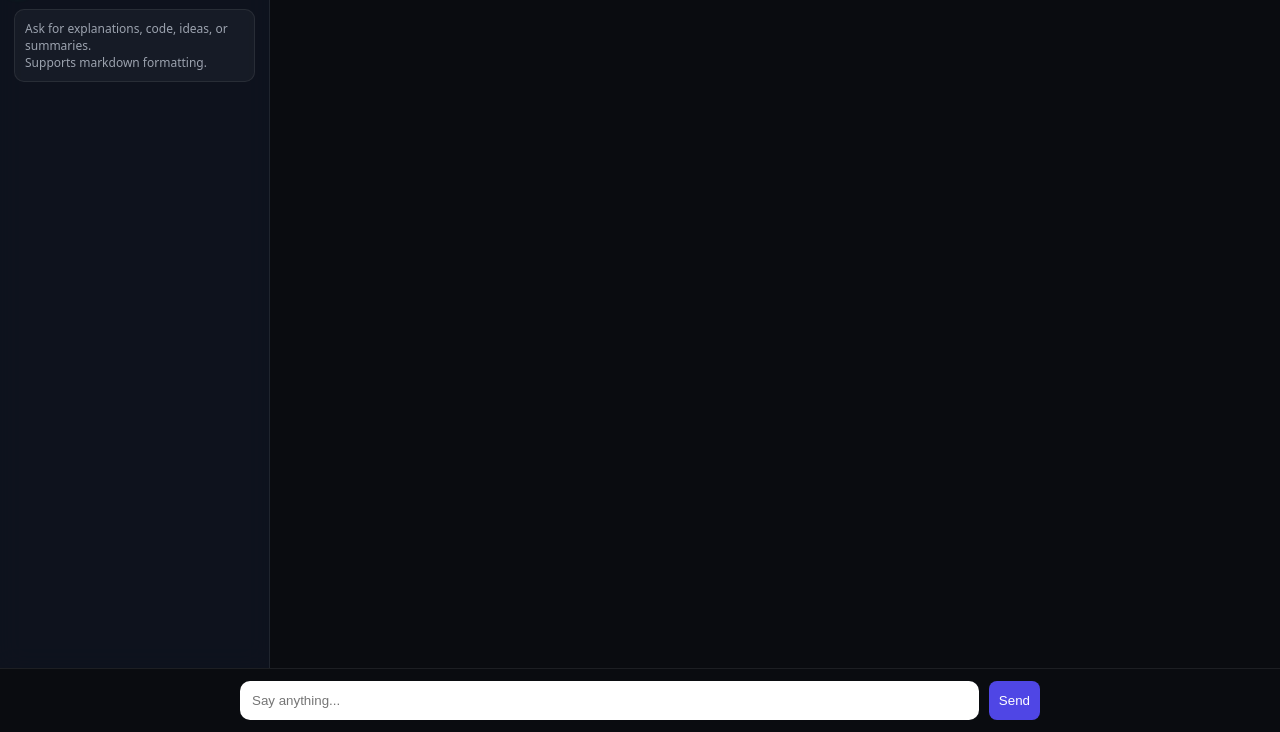
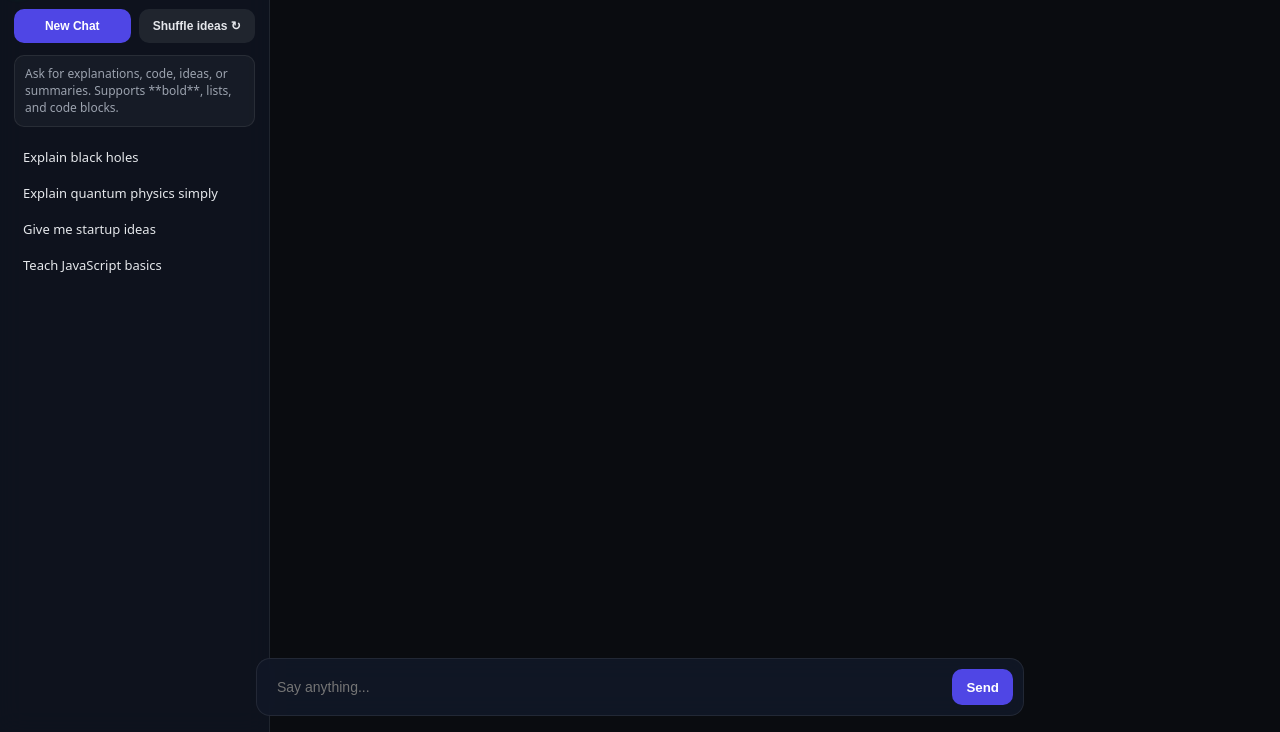
Before and after one commit to theepicdavid/d-ai1, a website: page public/index.html in a window 1280 px wide. Shown: the part 68-800 px from the top of the page. Drawn offline with nearby package versions, Linux system fonts and the light colour scheme.

Commit message:
Update index.html

```diff
--- a/public/index.html
+++ b/public/index.html
@@ -1,7 +1,7 @@
 <!DOCTYPE html>
 <html>
 <head>
-<meta name="viewport" content="width=device-width, initial-scale=1.0">
+<meta name="viewport" content="width=device-width, initial-scale=1.0, maximum-scale=1.0, user-scalable=no">
 
 <title>D-AI</title>
 
@@ -15,20 +15,21 @@
   --text:#e5e7eb;
   --muted:#9ca3af;
   --accent:#4f46e5;
+  --user:#2563eb;
 }
 
 *{box-sizing:border-box}
 
 body{
   margin:0;
-  font-family:system-ui;
+  font-family:system-ui,-apple-system,Segoe UI,Roboto;
   background:var(--bg);
   color:var(--text);
   height:100vh;
   display:flex;
 }
 
-/* SIDEBAR (YOUR ORIGINAL STYLE RESTORED) */
+/* SIDEBAR (RESTORED ORIGINAL STYLE) */
 .sidebar{
   width:270px;
   background:rgba(17,24,39,0.6);
@@ -38,11 +39,12 @@ body{
   display:flex;
   flex-direction:column;
   gap:12px;
-  transition:0.3s;
 }
 
 .brand{
   font-weight:800;
+  font-size:16px;
+  letter-spacing:1px;
 }
 
 .status{
@@ -61,6 +63,24 @@ body{
   box-shadow:0 0 10px #22c55e;
 }
 
+.btnRow{
+  display:flex;
+  gap:8px;
+}
+
+.btn{
+  flex:1;
+  padding:10px;
+  border-radius:10px;
+  border:none;
+  cursor:pointer;
+  font-weight:600;
+  font-size:12px;
+}
+
+.new{ background:var(--accent); color:white; }
+.shuffle{ background:rgba(255,255,255,0.08); color:var(--text); }
+
 .card{
   padding:10px;
   border-radius:10px;
@@ -68,6 +88,17 @@ body{
   border:1px solid var(--border);
   font-size:12px;
   color:var(--muted);
+  line-height:1.4;
+}
+
+.suggestions div{
+  padding:9px;
+  border-radius:8px;
+  font-size:13px;
+  cursor:pointer;
+}
+.suggestions div:hover{
+  background:rgba(255,255,255,0.06);
 }
 
 /* MAIN */
@@ -75,65 +106,65 @@ body{
   flex:1;
   display:flex;
   flex-direction:column;
-  height:100vh;
   min-width:0;
 }
 
 /* HEADER */
 header{
+  padding:12px 16px;
+  border-bottom:1px solid var(--border);
+  background:rgba(15,23,42,0.5);
+  backdrop-filter: blur(10px);
   display:flex;
   align-items:center;
   gap:10px;
-  padding:12px;
-  border-bottom:1px solid var(--border);
-  background:rgba(15,23,42,0.5);
-}
-
-button{
-  cursor:pointer;
-  border:none;
-  padding:8px 10px;
-  border-radius:8px;
-  background:var(--accent);
-  color:white;
 }
 
 /* CHAT */
 #chat{
   flex:1;
-  padding:20px;
+  padding:24px;
   overflow-y:auto;
   display:flex;
   flex-direction:column;
   gap:12px;
 
-  /* FIX: prevents input overlap */
+  /* FIX OVERLAP */
   padding-bottom:160px;
 }
 
 .msg{
-  max-width:72%; /* 🔥 YOUR ORIGINAL KEPT */
+  max-width:72%; /* KEEP YOUR ORIGINAL */
   padding:12px 14px;
   border-radius:16px;
   font-size:14px;
   line-height:1.6;
+  animation:pop .12s ease-out;
   white-space:pre-wrap;
+}
+
+@keyframes pop{
+  from{transform:scale(0.98);opacity:0}
+  to{transform:scale(1);opacity:1}
 }
 
 .user{
   align-self:flex-end;
-  background:#2563eb;
+  background:linear-gradient(135deg,#2563eb,#1d4ed8);
+  border-bottom-right-radius:6px;
 }
 
 .ai{
   align-self:flex-start;
   background:rgba(17,24,39,0.85);
+  border-bottom-left-radius:6px;
 }
 
-/* MARKDOWN FIX (IMPORTANT) */
+/* MARKDOWN FIX (REAL LOOK) */
 .ai p{margin:6px 0;}
 .ai ul{margin:6px 0 6px 18px;}
-.ai h1,.ai h2,.ai h3{margin:6px 0;}
+.ai h1{font-size:18px;margin:6px 0;}
+.ai h2{font-size:16px;margin:6px 0;}
 
 .ai code{
   background:#111;
@@ -151,38 +182,54 @@ button{
 
 /* INPUT */
 .inputWrap{
-  position:fixed;
-  bottom:0;
-  left:0;
+  position:absolute;
+  bottom:16px;
+  left:50%;
+  transform:translateX(-50%);
   width:100%;
-  padding:12px;
-  background:#0a0c10;
-  border-top:1px solid rgba(255,255,255,0.08);
+  max-width:800px;
+  padding:0 16px;
 }
 
 .box{
-  max-width:800px;
-  margin:auto;
   display:flex;
   gap:10px;
+  padding:10px;
+  border-radius:14px;
+  background:rgba(17,24,39,0.9);
+  border:1px solid var(--border);
+  backdrop-filter: blur(12px);
 }
 
 input{
   flex:1;
-  padding:12px;
-  border-radius:10px;
+  background:transparent;
   border:none;
   outline:none;
+  color:var(--text);
+  padding:10px;
+  font-size:14px;
 }
 
-/* MOBILE SIDEBAR */
-@media(max-width:700px){
+button.send{
+  background:var(--accent);
+  border:none;
+  color:white;
+  padding:10px 14px;
+  border-radius:10px;
+  cursor:pointer;
+  font-weight:600;
+}
+
+/* MOBILE */
+@media (max-width:700px){
   .sidebar{
     position:fixed;
     left:-270px;
     top:0;
     height:100%;
     z-index:1000;
+    transition:0.3s;
   }
 
   .sidebar.open{
@@ -194,7 +241,7 @@ input{
 
 <body>
 
-<!-- SIDEBAR (FULL RESTORED CONTENT) -->
+<!-- SIDEBAR (FULL RESTORED) -->
 <div class="sidebar" id="sidebar">
 
   <div class="brand">D-AI</div>
@@ -204,10 +251,17 @@ input{
     Online AI Assistant
   </div>
 
+  <div class="btnRow">
+    <button class="btn new" onclick="newChat()">New Chat</button>
+    <button class="btn shuffle" onclick="randomize()">Shuffle ideas ↻</button>
+  </div>
+
   <div class="card">
-    Ask for explanations, code, ideas, or summaries.<br>
-    Supports markdown formatting.
+    Ask for explanations, code, ideas, or summaries.
+    Supports **bold**, lists, and code blocks.
   </div>
+
+  <div class="suggestions" id="suggestions"></div>
 
 </div>
 
@@ -216,7 +270,10 @@ input{
 
 <header>
   <button onclick="toggleSidebar()">☰</button>
-  <b>D-AI Chat</b>
+  <div>
+    <div style="font-weight:700">D-AI Chat</div>
+    <div style="font-size:12px;color:gray;">Your everyday AI assistant</div>
+  </div>
 </header>
 
 <div id="chat"></div>
@@ -224,47 +281,66 @@ input{
 <div class="inputWrap">
   <div class="box">
     <input id="msg" placeholder="Say anything..." />
-    <button onclick="send()">Send</button>
+    <button class="send" onclick="send()">Send</button>
   </div>
 </div>
 
 </div>
 
 <script>
-const chat = document.getElementById("chat");
-const input = document.getElementById("msg");
+const chat=document.getElementById("chat");
+const input=document.getElementById("msg");
+const suggestionsBox=document.getElementById("suggestions");
 
-const sessionId =
-  localStorage.getItem("sessionId") ||
-  crypto.randomUUID();
-
-localStorage.setItem("sessionId", sessionId);
+const sessionId=localStorage.getItem("sessionId")||crypto.randomUUID();
+localStorage.setItem("sessionId",sessionId);
 
 /* SIDEBAR TOGGLE */
 function toggleSidebar(){
   document.getElementById("sidebar").classList.toggle("open");
 }
 
-/* ADD MESSAGE */
-function add(text, cls, isAI=false){
+/* SUGGESTIONS */
+const prompts=[
+  "Explain quantum physics simply",
+  "Give me startup ideas",
+  "Write a Python function",
+  "Teach JavaScript basics",
+  "Explain black holes"
+];
+
+function randomize(){
+  suggestionsBox.innerHTML="";
+  prompts.sort(()=>Math.random()-0.5).slice(0,4).forEach(p=>{
+    const d=document.createElement("div");
+    d.textContent=p;
+    d.onclick=()=>input.value=p;
+    suggestionsBox.appendChild(d);
+  });
+}
+
+randomize();
+
+/* MESSAGES */
+function add(text,cls,isAI=false){
   const div=document.createElement("div");
   div.className="msg "+cls;
 
   if(isAI){
-    div.innerHTML = marked.parse(text, { breaks:true });
-  } else {
+    div.innerHTML=marked.parse(text,{breaks:true});
+  }else{
     div.textContent=text;
   }
 
   chat.appendChild(div);
-  chat.scrollTop = chat.scrollHeight;
+  chat.scrollTop=chat.scrollHeight;
   return div;
 }
 
-/* SEND MESSAGE */
+/* SEND */
 async function send(){
   const message=input.value.trim();
-  if(!message) return;
+  if(!message)return;
 
   input.value="";
 
@@ -276,21 +352,16 @@ async function send(){
     const res=await fetch("/chat",{
       method:"POST",
       headers:{"Content-Type":"application/json"},
-      body:JSON.stringify({message, sessionId})
+      body:JSON.stringify({message,sessionId})
     });
 
     const data=await res.json();
-
-    ai.innerHTML = marked.parse(data.reply, { breaks:true });
+    ai.innerHTML=marked.parse(data.reply,{breaks:true});
 
   }catch(e){
     ai.textContent="error contacting AI 💀";
   }
 }
-
-input.addEventListener("keydown",(e)=>{
-  if(e.key==="Enter")send();
-});
 </script>
 
 </body>
```
